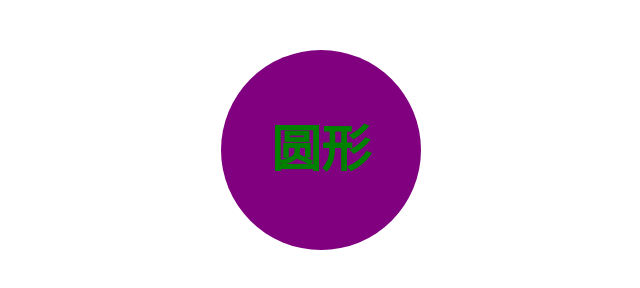
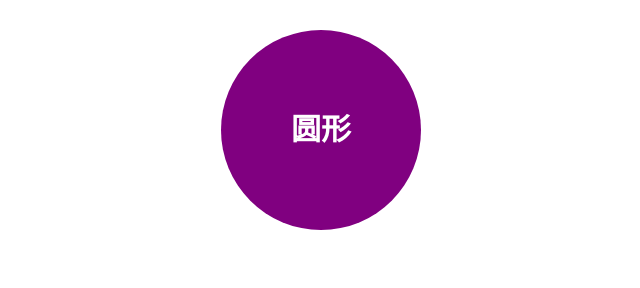
Before and after one commit to zhumengye/wode_01, a plain HTML site: page index.html in a window 1280 px wide. Shown: the whole page, without its empty margins (319-959 px from the left). Drawn offline with Linux system fonts and the light colour scheme.

Commit message:
修改了 index.html 里的h3样式

```diff
--- a/index.html
+++ b/index.html
@@ -6,12 +6,7 @@
   <meta name="viewport" content="width=device-width, initial-scale=1.0">
   <title>Document</title>
   <link rel="stylesheet" href="./index.css">
-  <style>
-    h3{
-      font-size: 50px;
-      color: green;
-    }
-  </style>
+
 </head>
 
 <body>
```
